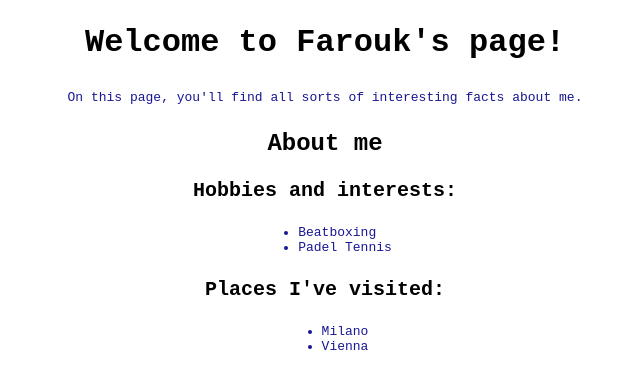
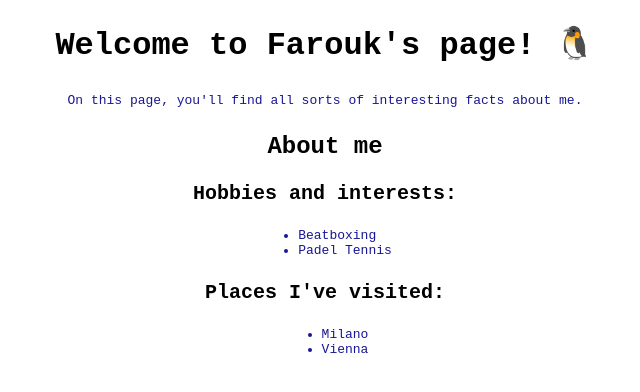
Before and after one commit to faroukelgohary/git-fundamentals-lab, a plain HTML site: page index.html in a window 1280 px wide. Shown: the whole page, without its empty margins (315-955 px from the left). Drawn offline with Linux system fonts and the light colour scheme.

Commit message:
Change main header

```diff
--- a/index.html
+++ b/index.html
@@ -8,7 +8,7 @@
   </head>
 
   <body>
-    <h1>Welcome to Farouk's page!</h1>
+    <h1>Welcome to Farouk's page! 🐧</h1>
     <p>On this page, you'll find all sorts of interesting facts about me.</p>
 
     <h2>About me</h2>
```
